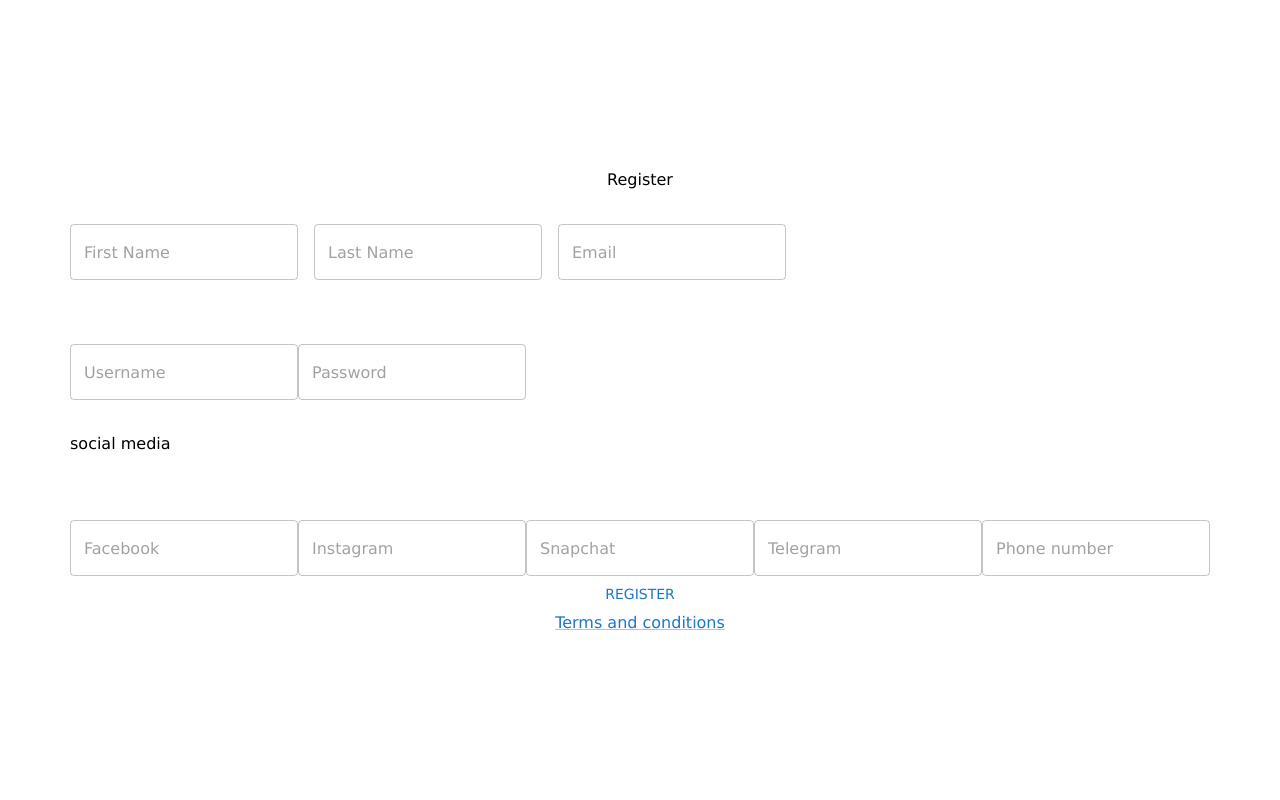
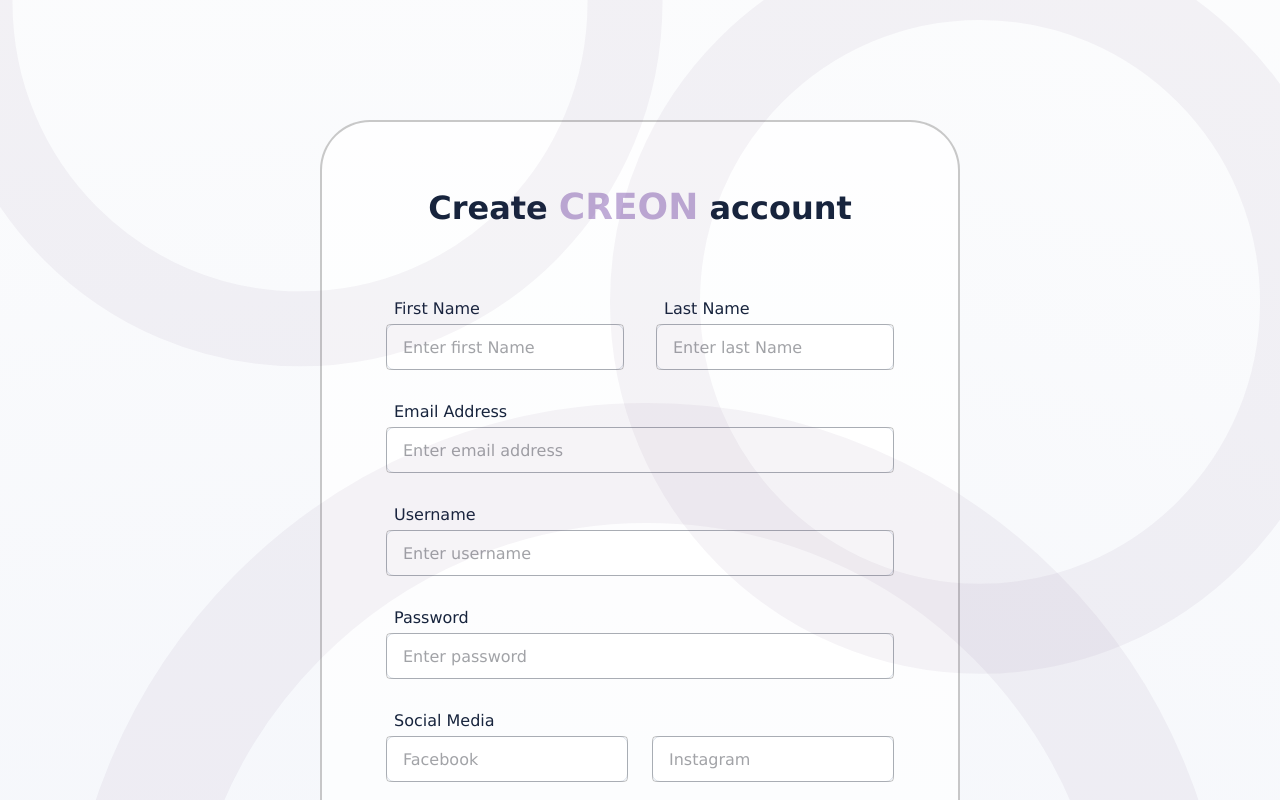
Before and after one commit to forybogdanov/bit-by-bit, a Next.js app in the folder frontend/: page /register in a window 1280 px wide. Shown: the top 800 px of the page. Built offline with nearby package versions, Linux system fonts and the light colour scheme.

Commit message:
fix: login & register

```diff
--- a/frontend/src/app/components/Footer/Footer.tsx
+++ b/frontend/src/app/components/Footer/Footer.tsx
@@ -30,8 +30,8 @@ export default function Footer() {
                         )}
                     </Grid>
                     <Grid display={'flex'} flexDirection={'column'} rowGap={3}>
-                        <Button className={'buttonSecondaryBordered'}>Sign in</Button>
-                        <Button className={'buttonPrimary'}>Join us now</Button>
+                        <Button className={'buttonSecondaryBordered'} href={'/signin'}>Sign in</Button>
+                        <Button className={'buttonPrimary'} href={'/register'}>Join us now</Button>
                     </Grid>
                 </Grid>
             </Grid>
--- a/frontend/src/app/components/Header/Header.tsx
+++ b/frontend/src/app/components/Header/Header.tsx
@@ -12,8 +12,8 @@ export default function Header() {
                 <Typography>PROJECT</Typography>
             </Grid>
             <Grid display={'flex'} columnGap={2} alignItems={'center'}>
-                <Button className={'buttonSecondary'}>Sign in</Button>
-                <Button className={'buttonPrimary'}>Join us now</Button>
+                <Button className={'buttonSecondary'} href={'/signin'}>Sign in</Button>
+                <Button className={'buttonPrimary'} href={'/register'}>Join us now</Button>
             </Grid>
         </Grid>
     )
--- a/frontend/src/app/register/page.tsx
+++ b/frontend/src/app/register/page.tsx
@@ -2,38 +2,75 @@ import * as React from "react";
 import "./style.css";
 import { Button, Grid, Link, TextField, Typography } from "@mui/material";
 
+function CircleFirst() {
+    return (
+        <svg xmlns="http://www.w3.org/2000/svg" width="1195" height="1200" viewBox="0 0 1195 1200" fill="none" className={'circleFirst'}>
+            <path opacity="0.05" d="M1119.26 600C1119.26 890.289 885.154 1125 597.129 1125C309.104 1125 75 890.289 75 600C75 309.711 309.104 75 597.129 75C885.154 75 1119.26 309.711 1119.26 600Z" stroke="#4B3564" strokeWidth="120"/>
+        </svg>
+    )
+}
+
+function CircleSecond() {
+    return (
+        <svg xmlns="http://www.w3.org/2000/svg" width="800" height="804" viewBox="0 0 800 804" fill="none" className={'circleSecond'}>
+            <path opacity="0.05" d="M725 401.923C725 582.817 579.154 728.846 400 728.846C220.846 728.846 75 582.817 75 401.923C75 221.029 220.846 75 400 75C579.154 75 725 221.029 725 401.923Z" stroke="#4B3564" strokeWidth="75"/>
+        </svg>
+    )
+}
+
+function CircleThird() {
+    return (
+        <svg xmlns="http://www.w3.org/2000/svg" width="800" height="804" viewBox="0 0 800 804" fill="none" className={'circleThird'}>
+            <path opacity="0.05" d="M725 401.923C725 582.817 579.154 728.846 400 728.846C220.846 728.846 75 582.817 75 401.923C75 221.029 220.846 75 400 75C579.154 75 725 221.029 725 401.923Z" stroke="#4B3564" strokeWidth="90"/>
+        </svg>
+    )
+}
+
 export default function Register() {
     return (
-        <Grid display={'flex'} height={'100vh'} alignItems={'center'} justifyContent={'center'} flexDirection={'column'}>
-            <Typography marginBottom={4}>Register</Typography>
-            <Grid display={'flex'} flexDirection={'column'} gap={4}>
-                <Grid display={'flex'} gap={2}>
-                    <Grid item xs={6}>
-                        <TextField variant="outlined" placeholder={'First Name'}></TextField>
-                    </Grid>
-                    <Grid item xs={6}>
-                        <TextField variant="outlined" placeholder={'Last Name'}></TextField>
-                    </Grid>
-                    <Grid item xs={12}>
-                        <TextField variant="outlined" placeholder={'Email'}></TextField>
+        <Grid display={'flex'} alignItems={'center'} justifyContent={'center'} flexDirection={'column'} className={'register'}>
+            <Grid className={'formWrapper'}>
+                <Typography className={'createAccountText'}>Create <span className={'platformName'}>CREON</span> account</Typography>
+                <Grid display={'flex'} flexDirection={'column'} gap={4}>
+                    <Grid display={'flex'} width={'100%'} flexDirection={'column'} gap={4}>
+                        <Grid item width={'100%'} display={'flex'} gap={4}>
+                            <Grid item width={'50%'}>
+                                <Typography className={'textFieldLabel'}>First Name</Typography>
+                                <TextField variant="outlined" placeholder={'Enter first Name'} className={'textField'}/>
+                            </Grid>
+                            <Grid item width={'50%'}>
+                                <Typography className={'textFieldLabel'}>Last Name</Typography>
+                                <TextField variant="outlined" placeholder={'Enter last Name'} className={'textField'}/>
+                            </Grid>
+                        </Grid>
+                        <Grid item>
+                            <Typography className={'textFieldLabel'}>Email Address</Typography>
+                            <TextField variant="outlined" placeholder={'Enter email address'} className={'textField'}/>
+                        </Grid>
+                        <Grid item>
+                            <Typography className={'textFieldLabel'}>Username</Typography>
+                            <TextField variant="outlined" placeholder={'Enter username'} className={'textField'}/>
+                        </Grid>
+                        <Grid item>
+                            <Typography className={'textFieldLabel'}>Password</Typography>
+                            <TextField variant="outlined" placeholder={'Enter password'} className={'textField'}/>
+                        </Grid>
+                        <Grid display={'flex'} flexDirection={'column'} xs={12}>
+                            <Typography className={'textFieldLabel'}>Social Media</Typography>
+                            <Grid className={'socialMediaWrapper'}>
+                                <TextField variant="outlined" placeholder={'Facebook'} className={'textField socialMedia'}/>
+                                <TextField variant="outlined" placeholder={'Instagram'} className={'textField socialMedia'}/>
+                                <TextField variant="outlined" placeholder={'Snapchat'} className={'textField socialMedia'}/>
+                                <TextField variant="outlined" placeholder={'Phone number'} className={'textField socialMedia'}/>
+                            </Grid>
+                        </Grid>
                     </Grid>
                 </Grid>
-                <Grid display={'flex'} xs={12} marginTop={4}>
-                    <TextField variant="outlined" placeholder={'Username'}></TextField>
-                    <TextField variant="outlined" placeholder={'Password'}></TextField>
-                </Grid>
-                <Typography>social media</Typography>
-                <Grid display={'flex'} xs={12} marginTop={4}>
-                    <TextField variant="outlined" placeholder={'Facebook'}></TextField>
-                    <TextField variant="outlined" placeholder={'Instagram'}></TextField>
-                    <TextField variant="outlined" placeholder={'Snapchat'}></TextField>
-                    <TextField variant="outlined" placeholder={'Telegram'}></TextField>
-                    <TextField variant="outlined" placeholder={'Phone number'}></TextField>
-                </Grid>
+                <Button className={'signUpButton'}>Sign Up</Button>
             </Grid>
-
-            <Button>Register</Button>
-            <Link>Terms and conditions</Link>
+            <CircleFirst/>
+            <CircleSecond/>
+            <CircleThird/>
         </Grid>
     )
 }
--- a/frontend/src/app/register/style.css
+++ b/frontend/src/app/register/style.css
@@ -0,0 +1,116 @@
+.register {
+    background: radial-gradient(198.85% 179.83% at 33.72% 173.01%, #EEF1F9 0%, rgba(237, 240, 245, 0.20) 100%);
+    padding: 15vh 25vw;
+    position: relative;
+    overflow: hidden;
+    min-height: 100vh;
+}
+
+.register .platformName {
+    color: #C0ACD7;
+    font-weight: 900;
+    font-size: 36px;
+}
+
+.register .formWrapper {
+    width: 100%;
+    display: flex;
+    flex-direction: column;
+    align-items: center;
+    padding: 5vw;
+    background: rgba(255, 255, 255, 0.7);
+    border: 2px solid rgba(145, 145, 145, 0.5);
+    border-radius: 50px;
+}
+
+.register .circleFirst {
+    position: absolute;
+    bottom: -450px;
+    left: 50px;
+}
+
+.register .circleSecond {
+    position: absolute;
+    top: -400px;
+    left: -100px;
+}
+
+.register .circleThird {
+    position: absolute;
+    top: -100px;
+    right: -100px;
+}
+
+.register .createAccountText {
+    color: #17243D;
+    font-size: 32px;
+    font-style: normal;
+    font-weight: 800;
+    line-height: normal;
+    margin-bottom: 72px;
+}
+
+.register .textFieldLabel {
+    color: #17243D;
+    font-size: 16px;
+    font-style: normal;
+    font-weight: 500;
+    line-height: normal;
+    margin: 0 0 6px 8px;
+}
+
+.register .textField {
+    width: 100%;
+    border-radius: 8px;
+}
+
+.register .textField input {
+    display: flex;
+    height: 44px;
+    padding: 0 16px;
+    align-items: center;
+    gap: 12px;
+    align-self: stretch;
+    border-radius: 8px;
+    border: 1px solid #DBE1EA;
+    color: #22252f;
+    font-size: 16px;
+    font-style: normal;
+    font-weight: 400;
+    line-height: normal;
+    width: 100%;
+    background: #FFF;
+}
+
+.register .socialMediaWrapper {
+    gap: 24px;
+    display: flex;
+    flex-wrap: wrap;
+}
+
+.register .socialMedia {
+    width: calc((100% - 24px) / 2);
+}
+
+.register .signUpButton {
+    display: flex;
+    width: 300px;
+    text-transform: none;
+    color: #FFF;
+    height: 40px;
+    font-weight: 600;
+    padding: 0 24px 0 16px;
+    justify-content: center;
+    align-items: center;
+    gap: 10px;
+    border-radius: 8px;
+    border: 1px solid #DBE1EA;
+    background: #17243D;
+    margin-top: 60px;
+}
+
+
+
+.css-120jok1-MuiInputBase-root-MuiOutlinedInput-root {
+    border-radius: 8px;
+}
```
Also changed, not shown: frontend/src/app/setup/style.css (+4 -4 lines), frontend/src/app/signin/page.tsx (+33 -4 lines), frontend/src/app/signin/style.css (+36 -2 lines).
